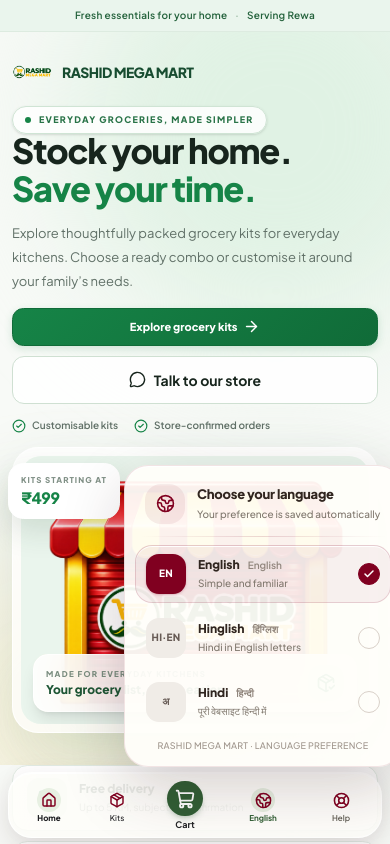
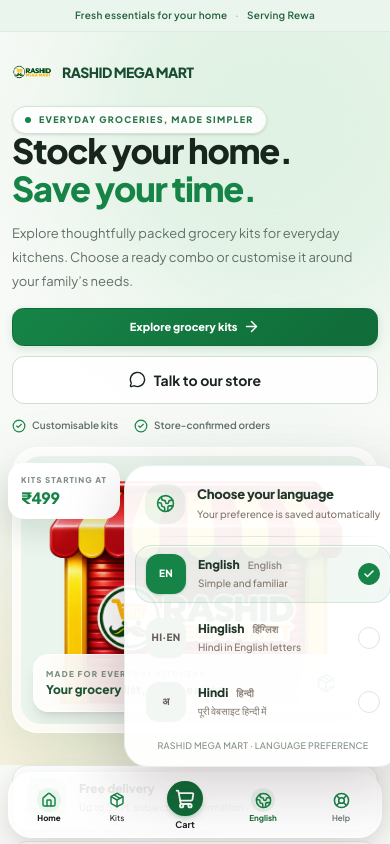
Before and after one commit to NoorTechnologies/rashidmegamartv0.1, a Next.js app: page / in a window 390 px wide. Both pictures are taken after a click on the button "English". Shown: the top 844 px of the page. Built offline with nearby package versions, Linux system fonts and the light colour scheme.

Commit message:
Align desktop and mobile navigation with the fresh green brand

```diff
--- a/src/components/BottomNav.tsx
+++ b/src/components/BottomNav.tsx
@@ -50,24 +50,24 @@ function HelpCentreMenu({
     <div
       role="menu"
       aria-label="Help Centre"
-      className={`absolute z-[70] w-[min(270px,calc(100vw-24px))] rounded-2xl border border-white/80 bg-[#FFFEFA]/96 p-2 shadow-[0_18px_55px_rgba(39,31,22,0.18)] backdrop-blur-2xl ${placement}`}
+      className={`absolute z-[70] w-[min(270px,calc(100vw-24px))] rounded-2xl border border-white/80 bg-[#FFFFFF]/96 p-2 shadow-[0_18px_55px_rgba(39,31,22,0.18)] backdrop-blur-2xl ${placement}`}
     >
       <div className="px-2 pb-2 pt-1">
-        <p className="text-xs font-extrabold text-[#30251F]">How can we help?</p>
+        <p className="text-xs font-extrabold text-[#203629]">How can we help?</p>
         <p className="mt-0.5 text-[10px] text-[#81796F]">Support and store policies</p>
       </div>
       <div className="h-px bg-[#EEE8E1]" />
       {helpItems.map(({ label, href, icon: Icon, external, whatsapp }) => {
         const content = (
           <>
-            <span className="flex size-9 shrink-0 items-center justify-center rounded-xl bg-[#EAF3E6] text-[#315F35]">
+            <span className="flex size-9 shrink-0 items-center justify-center rounded-xl bg-[#EAF5ED] text-[#106B38]">
               {whatsapp ? (
                 <Image src="/Whatsapp-3d.svg" alt="" width={23} height={23} unoptimized />
               ) : Icon ? (
                 <Icon size={17} />
               ) : null}
             </span>
-            <span className="min-w-0 flex-1 text-left text-[12px] font-bold text-[#30251F]">
+            <span className="min-w-0 flex-1 text-left text-[12px] font-bold text-[#203629]">
               {label}
             </span>
           </>
@@ -144,16 +144,16 @@ function LanguageMenu({
       role="menu"
       aria-label="Choose language"
       className={
-        "absolute z-[70] w-[min(278px,calc(100vw-24px))] overflow-hidden rounded-[24px] border border-[#800020]/10 bg-[#FFFEFA]/95 p-2.5 shadow-[0_22px_65px_rgba(45,20,26,0.20),inset_0_1px_0_rgba(255,255,255,0.95)] backdrop-blur-2xl backdrop-saturate-150 " +
+        "absolute z-[70] w-[min(278px,calc(100vw-24px))] overflow-hidden rounded-[24px] border border-[#168447]/10 bg-[#FFFFFF]/95 p-2.5 shadow-[0_22px_65px_rgba(45,20,26,0.20),inset_0_1px_0_rgba(255,255,255,0.95)] backdrop-blur-2xl backdrop-saturate-150 " +
         placement
       }
     >
       <div className="flex items-center gap-3 px-2.5 pb-3 pt-2">
-        <span className="flex size-10 shrink-0 items-center justify-center rounded-2xl bg-[#800020]/[0.07] text-[#800020]">
+        <span className="flex size-10 shrink-0 items-center justify-center rounded-2xl bg-[#168447]/[0.07] text-[#168447]">
           <Globe2 size={19} strokeWidth={2} />
         </span>
         <span className="min-w-0">
-          <span className="block text-[13px] font-extrabold tracking-[-0.02em] text-[#30251F]">
+          <span className="block text-[13px] font-extrabold tracking-[-0.02em] text-[#203629]">
             Choose your language
           </span>
           <span className="mt-0.5 block text-[10px] font-medium text-[#81796F]">
@@ -161,7 +161,7 @@ function LanguageMenu({
           </span>
         </span>
       </div>
-      <div className="mx-1 h-px bg-gradient-to-r from-transparent via-[#800020]/15 to-transparent" />
+      <div className="mx-1 h-px bg-gradient-to-r from-transparent via-[#168447]/15 to-transparent" />
       <div className="space-y-1.5 pt-2">
         {options.map((option) => {
           const selected = language === option.value;
@@ -178,23 +178,23 @@ function LanguageMenu({
               className={
                 "group flex min-h-[58px] w-full items-center gap-3 rounded-[17px] border px-2.5 py-2 text-left transition-all duration-200 active:scale-[0.985] " +
                 (selected
-                  ? "border-[#800020]/15 bg-[#800020]/[0.055] shadow-[inset_0_1px_0_rgba(255,255,255,0.9)]"
-                  : "border-transparent hover:border-[#800020]/[0.08] hover:bg-[#F7F3EF]")
+                  ? "border-[#168447]/15 bg-[#168447]/[0.055] shadow-[inset_0_1px_0_rgba(255,255,255,0.9)]"
+                  : "border-transparent hover:border-[#168447]/[0.08] hover:bg-[#F7F3EF]")
               }
             >
               <span
                 className={
                   "flex size-10 shrink-0 items-center justify-center rounded-[13px] text-[10px] font-black tracking-wide transition-colors " +
                   (selected
-                    ? "bg-[#800020] text-white shadow-sm shadow-[#800020]/20"
-                    : "bg-[#F0ECE7] text-[#675B55] group-hover:bg-white")
+                    ? "bg-[#168447] text-white shadow-sm shadow-[#168447]/20"
+                    : "bg-[#F2F7F3] text-[#675B55] group-hover:bg-white")
                 }
               >
                 {option.detail}
               </span>
               <span className="min-w-0 flex-1">
                 <span className="flex items-center gap-2">
-                  <span className="text-[12px] font-extrabold text-[#30251F]">
+                  <span className="text-[12px] font-extrabold text-[#203629]">
                     {option.label}
                   </span>
                   <span className="text-[10px] font-semibold text-[#91867D]">
@@ -209,8 +209,8 @@ function LanguageMenu({
                 className={
                   "flex size-[22px] shrink-0 items-center justify-center rounded-full border transition-all " +
                   (selected
-                    ? "border-[#800020] bg-[#800020] text-white"
-                    : "border-[#D8D0C8] text-transparent group-hover:border-[#B9A9A0]")
+                    ? "border-[#168447] bg-[#168447] text-white"
+                    : "border-[#DCE7DE] text-transparent group-hover:border-[#A3B5A7]")
                 }
               >
                 <Check size={12} strokeWidth={3} />
@@ -219,7 +219,7 @@ function LanguageMenu({
           );
         })}
       </div>
-      <p className="px-2.5 pb-1 pt-2 text-center text-[9px] font-medium tracking-wide text-[#A0968D]">
+      <p className="px-2.5 pb-1 pt-2 text-center text-[9px] font-medium tracking-wide text-[#849187]">
         RASHID MEGA MART · LANGUAGE PREFERENCE
       </p>
     </div>
@@ -275,11 +275,11 @@ export default function BottomNav() {
       <header className="pointer-events-none fixed inset-x-0 top-3 z-50 hidden px-4 lg:block">
         <nav
           aria-label="Main navigation"
-          className="pointer-events-auto mx-auto flex h-[62px] max-w-6xl items-center justify-between gap-2 rounded-full border border-white/75 bg-[#FFFEFA]/82 px-4 shadow-[0_12px_36px_rgba(64,24,32,0.12),inset_0_1px_0_rgba(255,255,255,0.95)] backdrop-blur-2xl backdrop-saturate-150 xl:px-6"
+          className="pointer-events-auto mx-auto flex h-[62px] max-w-6xl items-center justify-between gap-2 rounded-full border border-white/75 bg-[#FFFFFF]/82 px-4 shadow-[0_12px_36px_rgba(64,24,32,0.12),inset_0_1px_0_rgba(255,255,255,0.95)] backdrop-blur-2xl backdrop-saturate-150 xl:px-6"
         >
           <Link href="/" aria-label="Rashid Mega Mart home" className="flex shrink-0 items-center gap-2.5">
             <Image src="/images/logo2.png" alt="" width={42} height={42} priority className="size-9 object-contain" />
-            <span className="text-base font-black tracking-tight text-[#30251F]">Rashid Mega Mart</span>
+            <span className="text-base font-black tracking-tight text-[#203629]">Rashid Mega Mart</span>
           </Link>
 
           <div className="flex items-center gap-0.5">
@@ -291,11 +291,11 @@ export default function BottomNav() {
                 className={
                   "inline-flex h-10 items-center gap-1.5 rounded-full px-2.5 text-[12px] font-bold transition-colors " +
                   (isActive(href)
-                    ? "bg-[#EAF3E6] text-[#315F35]"
-                    : "text-[#625F56] hover:bg-white/70 hover:text-[#315F35]")
+                    ? "bg-[#EAF5ED] text-[#106B38]"
+                    : "text-[#65756A] hover:bg-white/70 hover:text-[#106B38]")
                 }
               >
-                <Icon size={15} strokeWidth={2.2} className="text-[#800020]" />
+                <Icon size={15} strokeWidth={2.2} className="text-[#168447]" />
                 {label}
               </Link>
             ))}
@@ -310,18 +310,18 @@ export default function BottomNav() {
                 onClick={() => setHelpOpen((value) => !value)}
                 className={
                   "inline-flex min-h-9 items-center gap-1.5 rounded-full px-2.5 text-[12px] font-bold transition-colors " +
-                  (helpOpen ? "bg-[#EAF3E6] text-[#315F35]" : "text-[#625F56] hover:bg-white/70")
+                  (helpOpen ? "bg-[#EAF5ED] text-[#106B38]" : "text-[#65756A] hover:bg-white/70")
                 }
               >
-                <LifeBuoy size={16} strokeWidth={2.2} className="text-[#800020]" />
+                <LifeBuoy size={16} strokeWidth={2.2} className="text-[#168447]" />
                 Help Centre
               </button>
               {helpOpen && <HelpCentreMenu onClose={() => setHelpOpen(false)} />}
             </div>
 
             <div ref={desktopLanguageRef} className="relative">
-              <button type="button" aria-expanded={languageOpen} aria-haspopup="menu" onClick={() => setLanguageOpen((value) => !value)} className={"inline-flex min-h-9 items-center gap-1.5 rounded-full px-2.5 text-[12px] font-bold transition-colors " + (languageOpen ? "bg-[#EAF3E6] text-[#315F35]" : "text-[#625F56] hover:bg-white/70")}>
-                <Globe2 size={16} strokeWidth={2.2} className="text-[#800020]" />\n                Language\n                <span className="rounded-full bg-[#800020]/[0.07] px-1.5 py-0.5 text-[9px] font-black tracking-wide text-[#800020]">{language === "en" ? "EN" : language === "hinglish" ? "HI·EN" : "हिंदी"}</span>\n                <ChevronDown size={13} strokeWidth={2.2} className={"text-[#8C7772] transition-transform " + (languageOpen ? "rotate-180" : "")} />
+              <button type="button" aria-expanded={languageOpen} aria-haspopup="menu" onClick={() => setLanguageOpen((value) => !value)} className={"inline-flex min-h-9 items-center gap-1.5 rounded-full px-2.5 text-[12px] font-bold transition-colors " + (languageOpen ? "bg-[#EAF5ED] text-[#106B38]" : "text-[#65756A] hover:bg-white/70")}>
+                <Globe2 size={16} strokeWidth={2.2} className="text-[#168447]" />\n                Language\n                <span className="rounded-full bg-[#168447]/[0.07] px-1.5 py-0.5 text-[9px] font-black tracking-wide text-[#168447]">{language === "en" ? "EN" : language === "hinglish" ? "HI·EN" : "हिंदी"}</span>\n                <ChevronDown size={13} strokeWidth={2.2} className={"text-[#809086] transition-transform " + (languageOpen ? "rotate-180" : "")} />
               </button>
               {languageOpen && <LanguageMenu language={language} setLanguage={setLanguage} onClose={() => setLanguageOpen(false)} />}
             </div>
@@ -329,7 +329,7 @@ export default function BottomNav() {
             <Link
               href="/cart"
               aria-label={`Open cart, ${totalItems} items`}
-              className="relative inline-flex min-h-9 items-center gap-1.5 rounded-full bg-[#315F35] px-3 text-[12px] font-extrabold text-white shadow-sm transition hover:bg-[#254B29]"
+              className="relative inline-flex min-h-9 items-center gap-1.5 rounded-full bg-[#106B38] px-3 text-[12px] font-extrabold text-white shadow-sm transition hover:bg-[#254B29]"
             >
               <ShoppingCart size={16} strokeWidth={2.2} className="text-white" />
               Cart
@@ -348,7 +348,7 @@ export default function BottomNav() {
         aria-label="Main navigation"
         className="fixed inset-x-0 bottom-0 z-50 mx-auto w-full max-w-[560px] px-2 pb-[calc(6px+env(safe-area-inset-bottom))] lg:hidden"
       >
-        <div className="relative grid h-[66px] grid-cols-[minmax(0,1fr)_minmax(0,1fr)_minmax(0,1fr)_88px_minmax(0,1fr)] items-center rounded-[24px] border border-white/80 bg-[#FFFEFA]/78 px-1.5 shadow-[0_12px_34px_rgba(64,24,32,0.14),inset_0_1px_0_rgba(255,255,255,0.95)] backdrop-blur-2xl backdrop-saturate-150">
+        <div className="relative grid h-[66px] grid-cols-[minmax(0,1fr)_minmax(0,1fr)_minmax(0,1fr)_88px_minmax(0,1fr)] items-center rounded-[24px] border border-white/80 bg-[#FFFFFF]/78 px-1.5 shadow-[0_12px_34px_rgba(64,24,32,0.14),inset_0_1px_0_rgba(255,255,255,0.95)] backdrop-blur-2xl backdrop-saturate-150">
           {navItems.map(({ label, href, icon: Icon }) => (
             <Link
               key={href}
@@ -356,11 +356,11 @@ export default function BottomNav() {
               aria-current={isActive(href) ? "page" : undefined}
               className={
                 "mx-auto flex h-12 w-full min-w-0 flex-col items-center justify-center gap-0.5 rounded-2xl transition active:scale-95 " +
-                (isActive(href) ? "text-[#315F35]" : "text-[#625F56]")
+                (isActive(href) ? "text-[#106B38]" : "text-[#65756A]")
               }
             >
-              <span className={"flex size-6 items-center justify-center rounded-full " + (isActive(href) ? "bg-[#E7F0E2]" : "")}>
-                <Icon size={16} strokeWidth={2.2} className="text-[#800020]" />
+              <span className={"flex size-6 items-center justify-center rounded-full " + (isActive(href) ? "bg-[#EAF5ED]" : "")}>
+                <Icon size={16} strokeWidth={2.2} className="text-[#168447]" />
               </span>
               <span className={"text-[8px] leading-none " + (isActive(href) ? "font-extrabold" : "font-medium")}>
                 {label}
@@ -374,15 +374,15 @@ export default function BottomNav() {
             aria-current={isActive("/cart") ? "page" : undefined}
             className={
               "mx-auto flex h-12 w-full min-w-0 flex-col items-center justify-center gap-1 rounded-2xl transition-all duration-200 active:scale-95 " +
-              (isActive("/cart") ? "text-[#168447]" : "text-[#625F56]")
+              (isActive("/cart") ? "text-[#168447]" : "text-[#65756A]")
             }
           >
             <span
-              className="relative flex size-9 items-center justify-center rounded-full bg-[#315F35] text-white shadow-md shadow-[#315F35]/20"
+              className="relative flex size-9 items-center justify-center rounded-full bg-[#106B38] text-white shadow-md shadow-[#106B38]/20"
             >
               <ShoppingCart size={20} strokeWidth={2.2} />
               {totalItems > 0 && (
-                <span className="absolute -right-1 -top-1 flex h-[17px] min-w-[17px] items-center justify-center rounded-full border-2 border-[#FFFEFA] bg-[#E4BD59] px-1 text-[8px] font-black text-[#493B1C]">
+                <span className="absolute -right-1 -top-1 flex h-[17px] min-w-[17px] items-center justify-center rounded-full border-2 border-[#FFFFFF] bg-[#E4BD59] px-1 text-[8px] font-black text-[#493B1C]">
                   {totalItems > 99 ? "99+" : totalItems}
                 </span>
               )}
@@ -391,8 +391,8 @@ export default function BottomNav() {
           </Link>
 
           <div ref={mobileLanguageRef} data-no-translate className="relative mx-auto flex h-12 w-full min-w-0 items-center justify-center">
-            <button type="button" aria-label="Choose language" aria-expanded={languageOpen} aria-haspopup="menu" onClick={() => setLanguageOpen((value) => !value)} className={"flex h-12 w-full min-w-0 flex-col items-center justify-center gap-0.5 rounded-2xl transition active:scale-95 " + (languageOpen ? "text-[#315F35]" : "text-[#625F56]")}>
-              <span className={"flex size-6 items-center justify-center rounded-full " + (languageOpen ? "bg-[#E7F0E2]" : "")}><Globe2 size={17} strokeWidth={2.2} className="text-[#800020]" /></span>
+            <button type="button" aria-label="Choose language" aria-expanded={languageOpen} aria-haspopup="menu" onClick={() => setLanguageOpen((value) => !value)} className={"flex h-12 w-full min-w-0 flex-col items-center justify-center gap-0.5 rounded-2xl transition active:scale-95 " + (languageOpen ? "text-[#106B38]" : "text-[#65756A]")}>
+              <span className={"flex size-6 items-center justify-center rounded-full " + (languageOpen ? "bg-[#EAF5ED]" : "")}><Globe2 size={17} strokeWidth={2.2} className="text-[#168447]" /></span>
               <span className="text-[8px] font-bold leading-none">{language === "en" ? "English" : language === "hinglish" ? "Hinglish" : "हिन्दी"}</span>
             </button>
             {languageOpen && <LanguageMenu mobile language={language} setLanguage={setLanguage} onClose={() => setLanguageOpen(false)} />}
@@ -407,11 +407,11 @@ export default function BottomNav() {
               onClick={() => setHelpOpen((value) => !value)}
               className={
                 "flex h-12 w-full min-w-0 flex-col items-center justify-center gap-0.5 rounded-2xl transition active:scale-95 " +
-                (helpOpen ? "text-[#315F35]" : "text-[#625F56]")
+                (helpOpen ? "text-[#106B38]" : "text-[#65756A]")
               }
             >
-              <span className={"flex size-6 items-center justify-center rounded-full " + (helpOpen ? "bg-[#E7F0E2]" : "")}>
-                {helpOpen ? <X size={17} strokeWidth={2.2} className="text-[#800020]" /> : <LifeBuoy size={17} strokeWidth={2.2} className="text-[#800020]" />}
+              <span className={"flex size-6 items-center justify-center rounded-full " + (helpOpen ? "bg-[#EAF5ED]" : "")}>
+                {helpOpen ? <X size={17} strokeWidth={2.2} className="text-[#168447]" /> : <LifeBuoy size={17} strokeWidth={2.2} className="text-[#168447]" />}
               </span>
               <span className="text-[8px] font-semibold leading-none">Help</span>
             </button>
```
